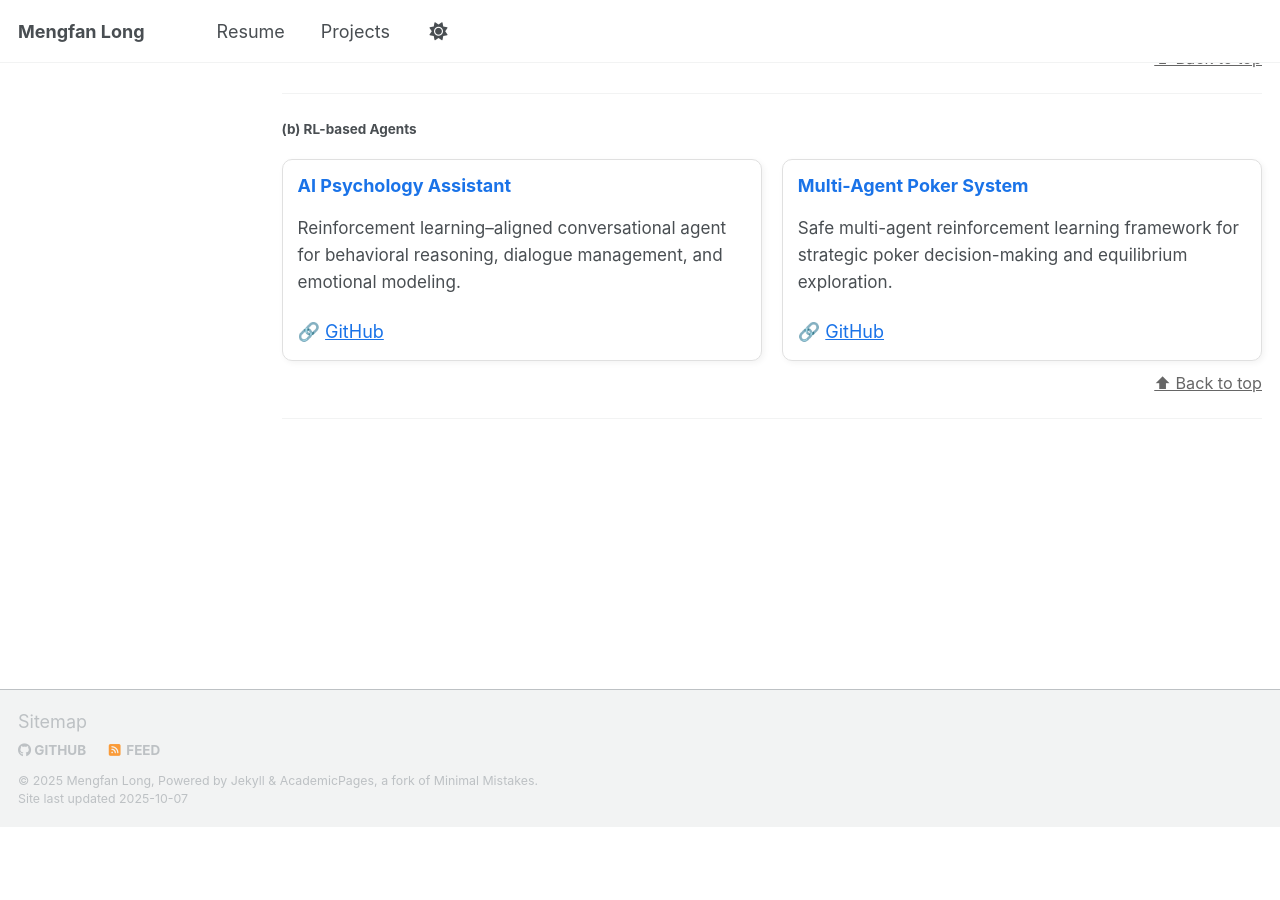
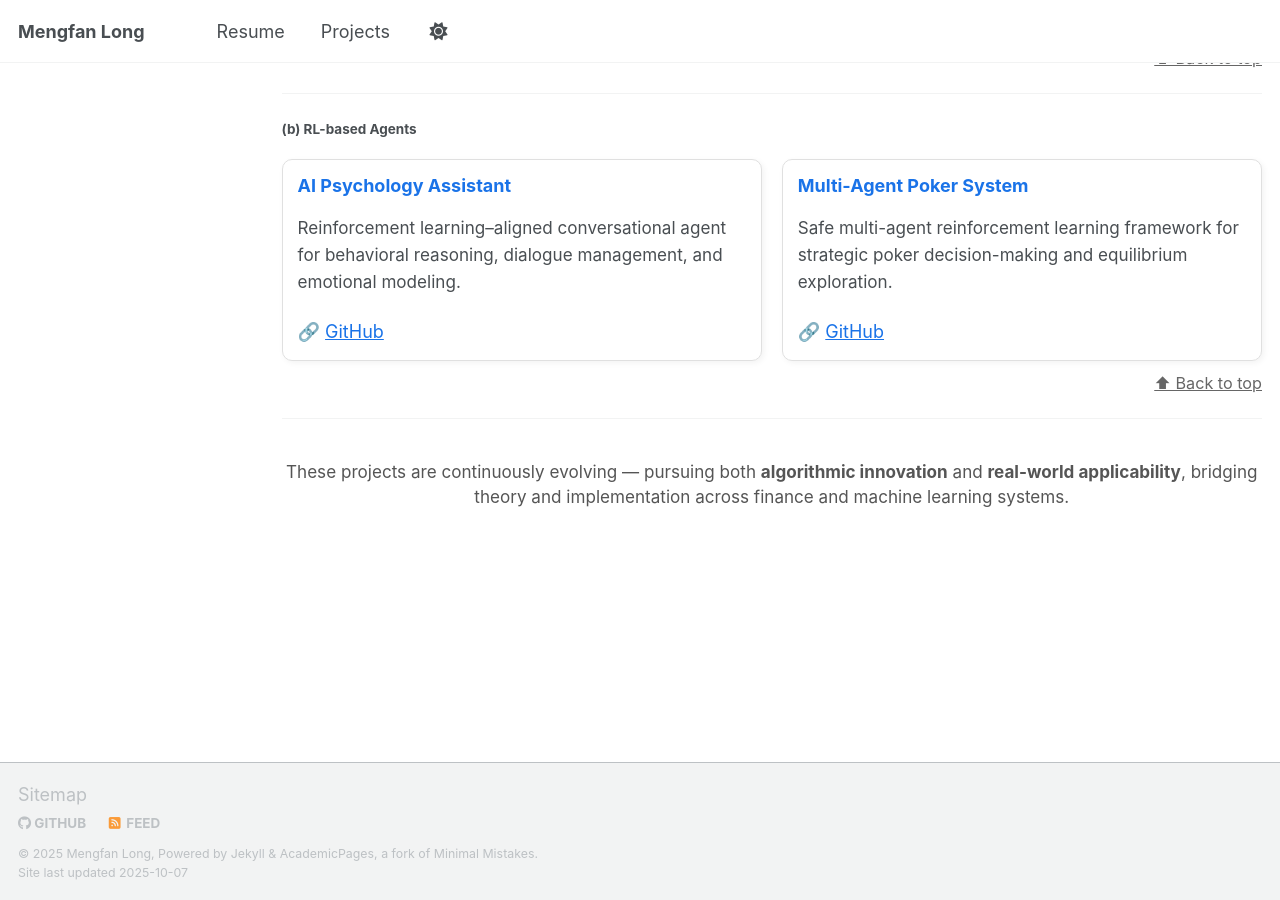
Before and after one commit to kevinlmf/kevinlmf.github.io, a Jekyll site: the page built from _pages/projects.md, in a window 1280 px wide and 900 px high, scrolled down 2875 px. Built offline with Jekyll 4.4.1, drawn with Linux system fonts in a browser that asks for light colours; a script that is not in the unit is left out; before the commit the page ends 3702 px from its top, so only the background shows below that; part of the change alters nothing that is shown.

Commit message:
Update projects.md

```diff
--- a/_pages/projects.md
+++ b/_pages/projects.md
@@ -51,7 +51,7 @@ A comprehensive collection of research and engineering projects spanning **quant
   🔗 <a href="https://github.com/kevinlmf/Portfolio_Optimization_system" target="_blank">GitHub</a>
 </div>
 
-<p class="back-top"><a href="#top">⬆ Back to top</a></p>
+<p class="back-top"><a href="/projects/#top">⬆ Back to top</a></p>
 ---
 
 ### <a id="hft"></a> 2. High-Frequency Trading (HFT)
@@ -62,7 +62,7 @@ A comprehensive collection of research and engineering projects spanning **quant
   🔗 <a href="https://github.com/kevinlmf/HFT_Trading_System" target="_blank">GitHub</a>
 </div>
 
-<p class="back-top"><a href="#top">⬆ Back to top</a></p>
+<p class="back-top"><a href="/projects/#top">⬆ Back to top</a></p>
 ---
 
 ### <a id="options"></a> 3. Option Pricing & Derivatives
@@ -73,7 +73,7 @@ A comprehensive collection of research and engineering projects spanning **quant
   🔗 <a href="https://github.com/kevinlmf/MultiAgent_OptionPricing" target="_blank">GitHub</a>
 </div>
 
-<p class="back-top"><a href="#top">⬆ Back to top</a></p>
+<p class="back-top"><a href="/projects/#top">⬆ Back to top</a></p>
 ---
 
 ### <a id="factor"></a> 4. Factor Mining System
@@ -84,7 +84,7 @@ A comprehensive collection of research and engineering projects spanning **quant
   🔗 <a href="https://github.com/kevinlmf/AlphaFactor" target="_blank">GitHub</a>
 </div>
 
-<p class="back-top"><a href="#top">⬆ Back to top</a></p>
+<p class="back-top"><a href="/projects/#top">⬆ Back to top</a></p>
 ---
 
 ## <a id="ml"></a> II. Machine Learning Systems
@@ -97,7 +97,7 @@ A comprehensive collection of research and engineering projects spanning **quant
   🔗 <a href="https://github.com/kevinlmf/JAX_Inventory_Optimizer" target="_blank">GitHub</a>
 </div>
 
-<p class="back-top"><a href="#top">⬆ Back to top</a></p>
+<p class="back-top"><a href="/projects/#top">⬆ Back to top</a></p>
 ---
 
 ### <a id="sports"></a> 2. Sports Analytics
@@ -108,7 +108,7 @@ A comprehensive collection of research and engineering projects spanning **quant
   🔗 <a href="https://github.com/kevinlmf/Sports_Injury_Prediction" target="_blank">GitHub</a>
 </div>
 
-<p class="back-top"><a href="#top">⬆ Back to top</a></p>
+<p class="back-top"><a href="/projects/#top">⬆ Back to top</a></p>
 ---
 
 ### <a id="agent"></a> 3. Agent Systems
@@ -121,7 +121,7 @@ A comprehensive collection of research and engineering projects spanning **quant
   🔗 <em>To be released</em>
 </div>
 
-<p class="back-top"><a href="#top">⬆ Back to top</a></p>
+<p class="back-top"><a href="/projects/#top">⬆ Back to top</a></p>
 ---
 
 #### <a id="rl-agents"></a> (b) RL-based Agents
@@ -140,8 +140,13 @@ A comprehensive collection of research and engineering projects spanning **quant
   </div>
 </div>
 
-<p class="back-top"><a href="#top">⬆ Back to top</a></p>
+<p class="back-top"><a href="/projects/#top">⬆ Back to top</a></p>
 ---
+
+<div style="margin-top:40px; text-align:center; font-size:0.95em; color:#555;">
+   These projects are continuously evolving — pursuing both <b>algorithmic innovation</b> and <b>real-world applicability</b>, bridging theory and implementation across finance and machine learning systems.
+</div>
+
 
 <style>
 html { scroll-behavior: smooth; }
```
